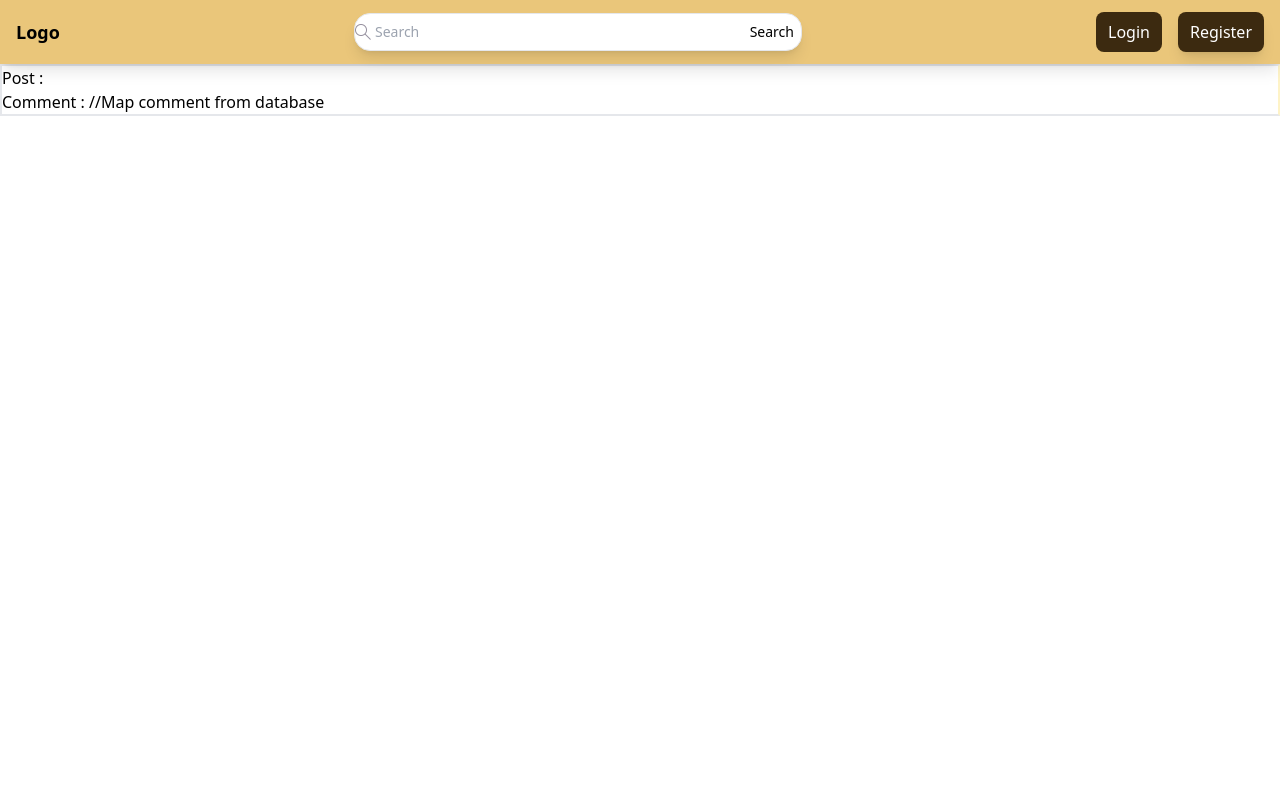
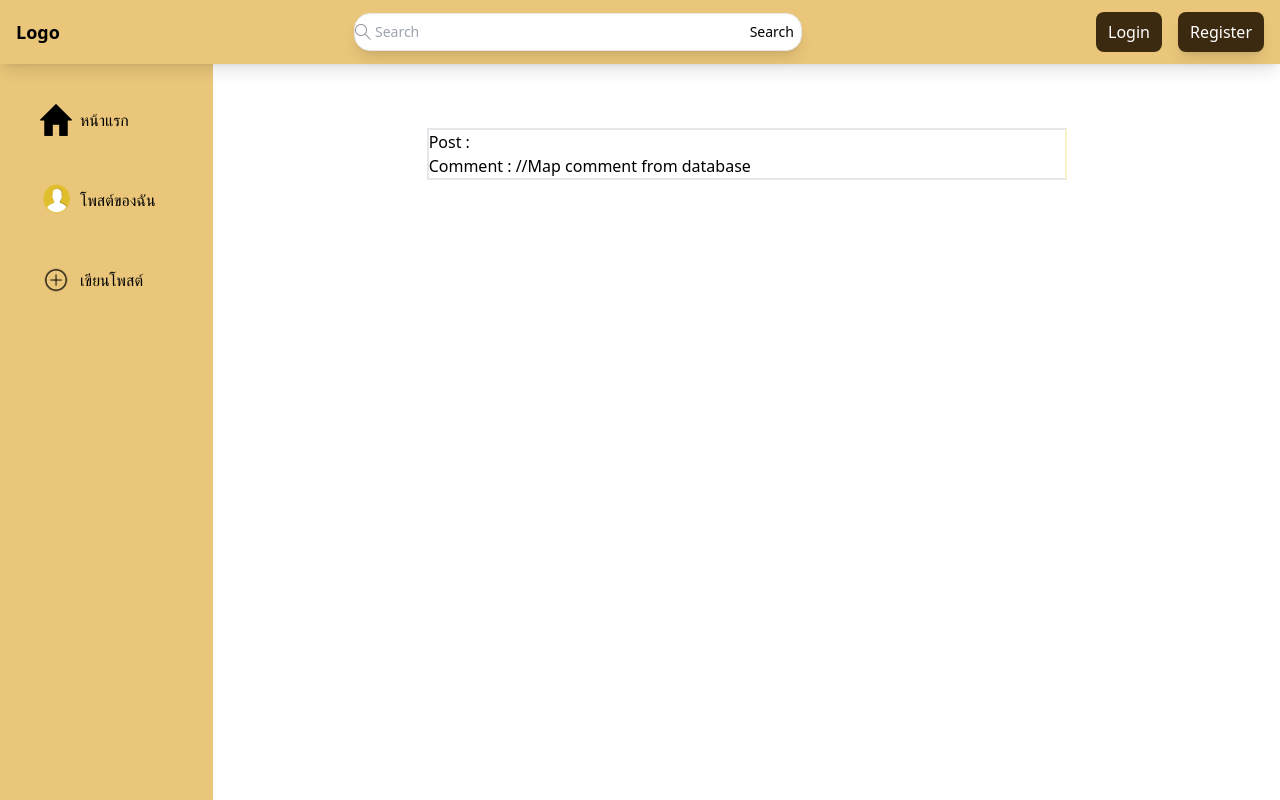
Before and after one commit to Jeditale/ThreadHive, a Next.js app in the folder threadhiveblog/: page /home/post/1 in a window 1280 px wide. Built offline with nearby package versions, Linux system fonts and the light colour scheme; no server answers.

Commit message:
Edit Typo and layout post/id

```diff
--- a/threadhiveblog/app/components/Sidebar.js
+++ b/threadhiveblog/app/components/Sidebar.js
@@ -1,6 +1,6 @@
 import Link from "next/link";
 
-export default function SideBae() {
+export default function SideBar() {
     return (
         <div className="grid grid-cols-6 pt-16">
             <div className="col-start-1 bg-[#EAC67A] fixed h-full w-1/6">
--- a/threadhiveblog/app/home/page.js
+++ b/threadhiveblog/app/home/page.js
@@ -1,5 +1,5 @@
 import NavBar from "../components/Navbar"
-import SideBae from "../components/Sidebar"
+import SideBar from "../components/Sidebar"
 import Link from "next/link"
 
 async function getPosts() {
@@ -20,7 +20,7 @@ export default async function Posts(){
     return (
         <div className="bg-[#FAF3B8]">
            <NavBar/>
-           <SideBae/>
+           <SideBar/>
             <div>
                 <div className="grid grid-cols-6 mt-5" >
                     {/* โพสต์แต่ละโพสต์ */}
--- a/threadhiveblog/app/home/post/[id]/page.js
+++ b/threadhiveblog/app/home/post/[id]/page.js
@@ -1,6 +1,7 @@
 "use client"
 
 import NavBar from "@/app/components/Navbar"
+import SideBar from "@/app/components/Sidebar"
 import { useState, useEffect, use } from "react"
 
 async function getPost(id) {
@@ -40,7 +41,9 @@ export default function Post({params}) {
     return (
       <div>
         <NavBar/>
-        <div className="pt-16">
+        <SideBar/>
+        <div className="grid grid-cols-6 pt-16">
+          <div className="col-start-3 col-span-3">
             <div className="border-2 border-r-amber-100">
                 {postState.title}
                 <div>
@@ -52,6 +55,8 @@ export default function Post({params}) {
             </div>
           </div>
 
+        </div>
+
 
       </div>
 
--- a/threadhiveblog/app/home/post/page.js
+++ b/threadhiveblog/app/home/post/page.js
@@ -1,7 +1,7 @@
 "use client";
 
 import NavBar from "@/app/components/Navbar";
-import SideBae from "@/app/components/Sidebar";
+import SideBar from "@/app/components/Sidebar";
 import { create } from "./action";
 import { useActionState } from "react";
 
@@ -13,7 +13,7 @@ export default function CreatePost() {
     return (
         <div className="bg-[#FAF3B8] min-h-screen">
             <NavBar />
-            <SideBae />
+            <SideBar />
             <div className="flex flex-grow justify-center items-center mt-10">
                 <form action={formAction} className="bg-[#FEF7D8] p-8 rounded-2xl shadow-lg w-[40%]">
 
```
Lines whose indentation alone changed are shown as unchanged.
